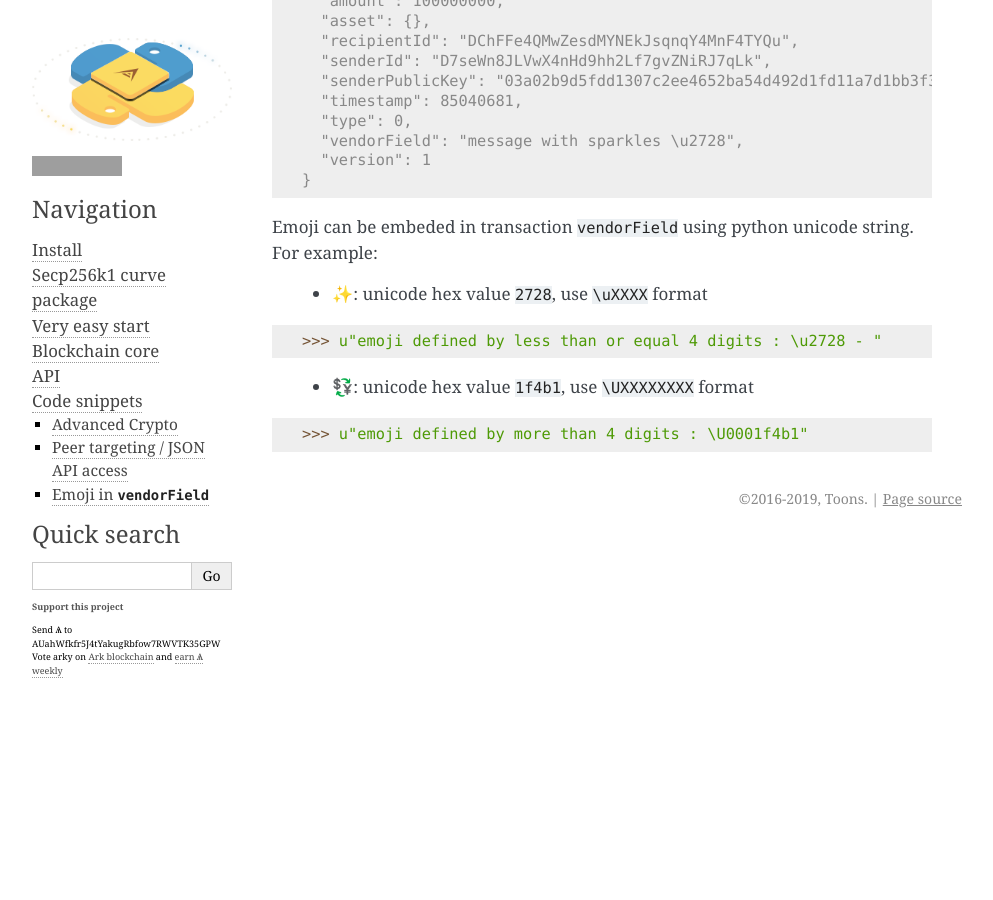
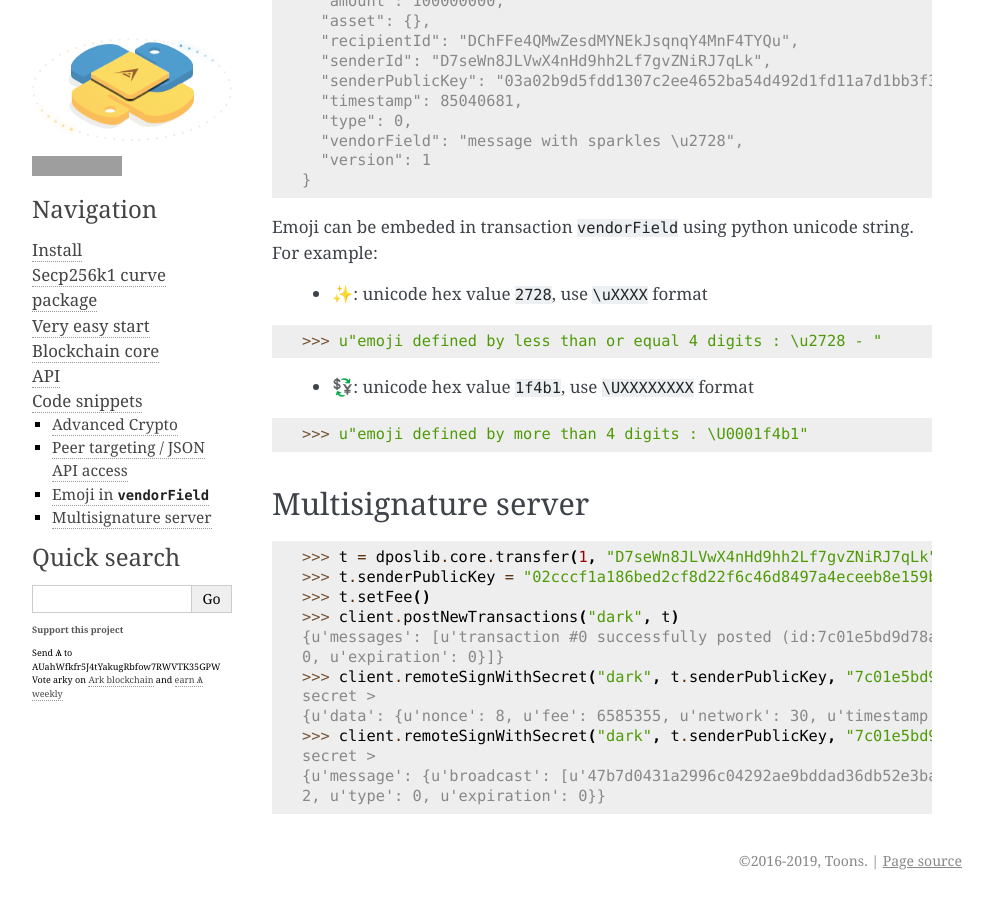
Before and after one commit to Moustikitos/dpos, a Sphinx documentation site: the page built from doc/snippets.rst, in a window 1280 px wide and 900 px high, scrolled down 1702 px. Shown: the whole window, without its empty margins (148-1141 px from the left). Built offline with Sphinx 7.4.7, drawn with Linux system fonts in a browser that asks for light colours; the version number could not be read and is left out; grey boxes are pictures that could not be loaded.

Commit message:
doc update

```diff
--- a/doc/snippets.rst
+++ b/doc/snippets.rst
@@ -94,3 +94,20 @@ string. For example:
 
   * |exchange|: unicode hex value ``1f4b1``, use ``\UXXXXXXXX`` format
 >>> u"emoji defined by more than 4 digits : \U0001f4b1"
+
+Multisignature server
+---------------------
+
+>>> t = dposlib.core.transfer(1, "D7seWn8JLVwX4nHd9hh2Lf7gvZNiRJ7qLk", u"ms-srv test #4 \u2728", version=2)
+>>> t.senderPublicKey = "02cccf1a186bed2cf8d22f6c46d8497a4eceeb8e159bde4ee83b908145764da5e3"
+>>> t.setFee()
+>>> client.postNewTransactions("dark", t)
+{u'messages': [u'transaction #0 successfully posted (id:7c01e5bd9d78a82f766db50c345cbcd227e47089b3fbeca7cde530a46bfcb77e)'], u'transactions': [{u'nonce': 8, u'fee': 6585355, u'network': 30, u'timestamp': 85480288, u'senderId': u'DChFFe4QMwZesdMYNEkJsqnqY4MnF4TYQu', u'recipientId': u'D7seWn8JLVwX4nHd9hh2Lf7gvZNiRJ7qLk', u'senderPublicKey': u'02cccf1a186bed2cf8d22f6c46d8497a4eceeb8e159bde4ee83b908145764da5e3', u'vendorField': u'ms-srv test #4 \u2728', u'typeGroup': 1, u'amount': 100000000, u'version': 2, u'asset': {}, u'type':
+0, u'expiration': 0}]}
+>>> client.remoteSignWithSecret("dark", t.senderPublicKey, "7c01e5bd9d78a82f766db50c345cbcd227e47089b3fbeca7cde530a46bfcb77e")
+secret >
+{u'data': {u'nonce': 8, u'fee': 6585355, u'network': 30, u'timestamp': 85480288, u'senderId': u'DChFFe4QMwZesdMYNEkJsqnqY4MnF4TYQu', u'recipientId': u'D7seWn8JLVwX4nHd9hh2Lf7gvZNiRJ7qLk', u'senderPublicKey': u'02cccf1a186bed2cf8d22f6c46d8497a4eceeb8e159bde4ee83b908145764da5e3', u'vendorField': u'ms-srv test #4 \u2728', u'typeGroup': 1, u'amount': 100000000, u'signatures': [u'00b7abdbc73e39d1a4bbefd81c7822fe37d70f9221943bab39bf5db4edcbe2ba70aa128b42d526507321b7ddb40f0e37f809d2a6a80df01eb6b236732e56aaf225'], u'asset': {}, u'version': 2, u'type': 0, u'expiration': 0}, u'success': u'signature added to transaction'}
+>>> client.remoteSignWithSecret("dark", t.senderPublicKey, "7c01e5bd9d78a82f766db50c345cbcd227e47089b3fbeca7cde530a46bfcb77e")
+secret >
+{u'message': {u'broadcast': [u'47b7d0431a2996c04292ae9bddad36db52e3babcc666704d593da616ab6c207e'], u'accept': [u'47b7d0431a2996c04292ae9bddad36db52e3babcc666704d593da616ab6c207e'], u'invalid': [], u'excess': []}, u'data': {u'nonce': 8, u'fee': 6585355, u'network': 30, u'timestamp': 85480288, u'senderId': u'DChFFe4QMwZesdMYNEkJsqnqY4MnF4TYQu', u'recipientId': u'D7seWn8JLVwX4nHd9hh2Lf7gvZNiRJ7qLk', u'senderPublicKey': u'02cccf1a186bed2cf8d22f6c46d8497a4eceeb8e159bde4ee83b908145764da5e3', u'vendorField': u'ms-srv test #4 \u2728', u'typeGroup': 1, u'amount': 100000000, u'signatures': [u'00b7abdbc73e39d1a4bbefd81c7822fe37d70f9221943bab39bf5db4edcbe2ba70aa128b42d526507321b7ddb40f0e37f809d2a6a80df01eb6b236732e56aaf225', u'01b1d9a135bd6edf8ffd9a18a25f678c9acfb02ceae72f7a62fa4f1d5bf9d6a77a1fc72938f5393bdacafafb122b1afbdea74f5e44df15ccb2aa68529de60ac3bb'], u'asset': {}, u'version':
+2, u'type': 0, u'expiration': 0}}
```
